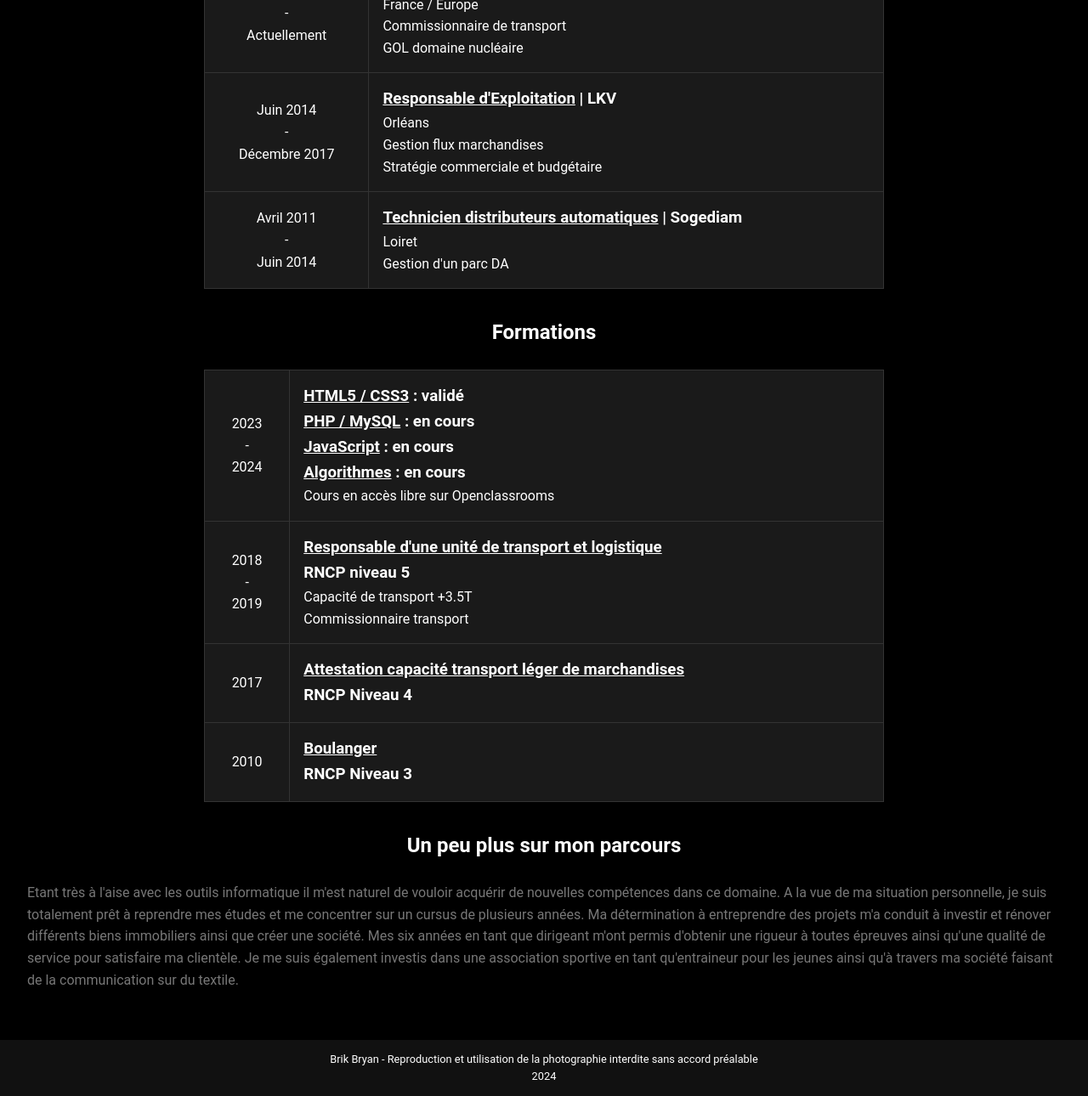
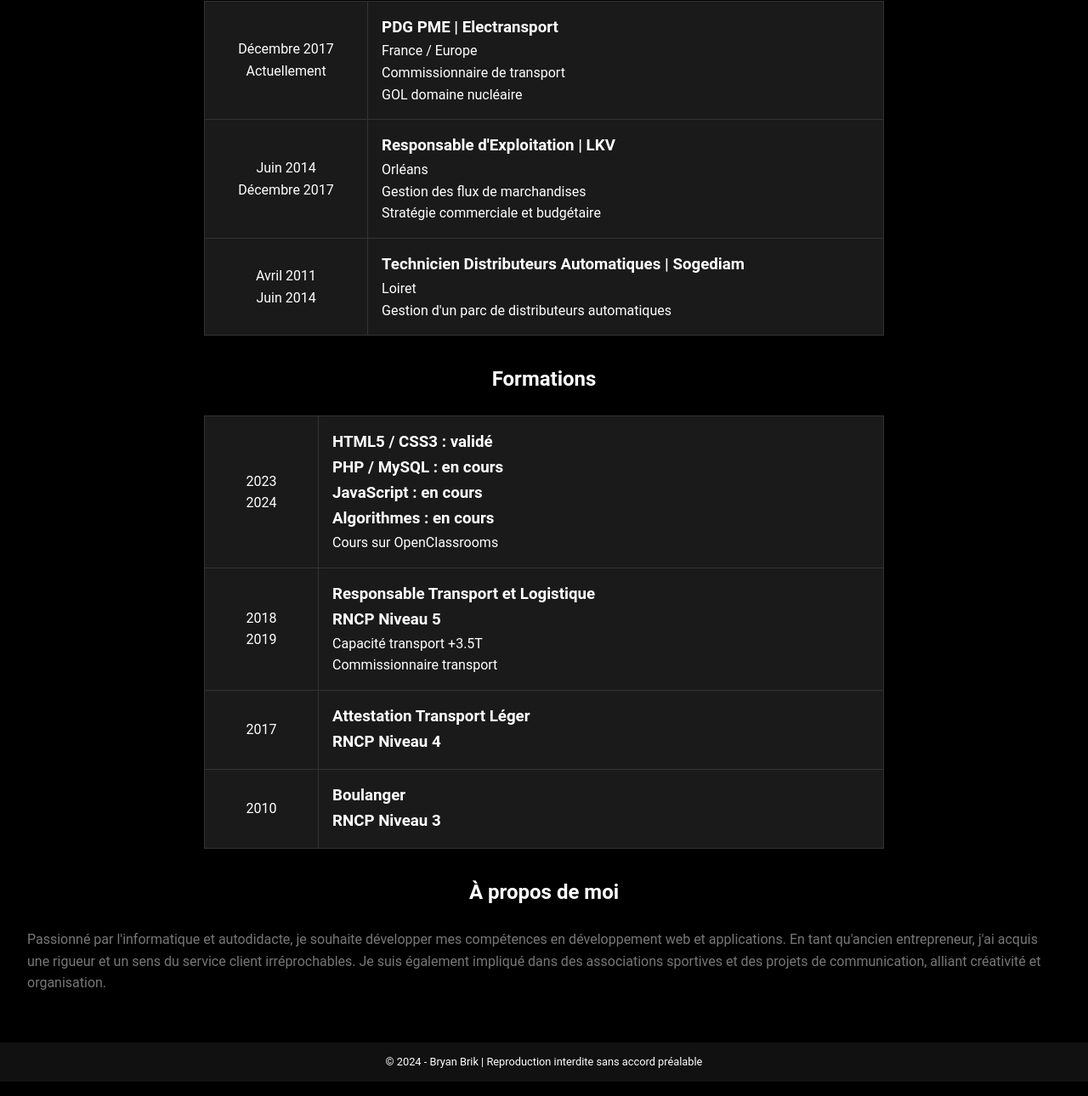
Before and after one commit to BrB93/BB.github.io, a plain HTML site: page index.html in a window 1280 px wide. Shown: the part 523-1813 px from the top of the page at 85% size. Drawn offline with Linux system fonts and the light colour scheme.

Commit message:
Update index.html

```diff
--- a/index.html
+++ b/index.html
@@ -4,9 +4,10 @@
 <head>
   <meta charset="UTF-8">
   <meta name="viewport" content="width=device-width, initial-scale=1.0">
-    <title>CV BRIK Bryan</title>
+  <meta name="description" content="Portfolio de Bryan Brik - Recherche d'alternance en développement web et applications. Découvrez mon parcours, mes compétences et mes coordonnées.">
+  <title>Portfolio | Bryan Brik</title>
   <link rel="stylesheet" href="style.css">
-
+  <link rel="stylesheet" href="https://cdnjs.cloudflare.com/ajax/libs/font-awesome/6.0.0/css/all.min.css">
 </head>
 
 <body>
@@ -14,151 +15,110 @@
 <header>
   <nav>
     <div class="navmain">
-                <div class="expp"><a href="#exper"> Experiences Professionnelles</a></div>
-                <div class="formm"><a href="#forma"> Formations</a></div>
-                <div class="aprop"><a href="#aprop"> A Propos</a></div>
-                <div class="Contact"><a href="#cont"> Contact </a></div>
-
+      <a href="#exper" class="nav-link">Expériences Professionnelles</a>
+      <a href="#forma" class="nav-link">Formations</a>
+      <a href="#aprop" class="nav-link">À Propos</a>
+      <a href="#cont" class="nav-link">Contact</a>
     </div>
-            <div class="brypp"><img src="images/Bryan.png" alt="bryan" class="pp">
+    <div class="header-main">
+      <img src="images/Bryan.png" alt="Photo de Bryan Brik" class="pp">
       <div>
-                    <h1 class="titreprincipal">BRIK BRYAN <br> <br><u>ALTERNANCE DEVELOPPEUR WEB / APPLICATIONS</u>
-                        <br> <br>septembre 2024
-                    </h1>
+        <h1>BRIK BRYAN</h1>
+        <h2><u>Recherche d'alternance</u> <br> Développeur Web / Applications</h2>
+        <p>Disponible dès septembre 2024</p>
       </div>
     </div>
+  </nav>
+</header>
 
-        </nav>
-        <section>
-            <div id="cont" class="conteneur">
-                <div class="box">30 ans <br>1er février 1993</div>
-                <div class="box">0652974610</div>
-                <div class="box"><a class="mail" href="mailto:bryanbrik@gmail.com">bryanbrik@gmail.com</a></div>
-                <div class="box">920 rue de Verdun <br>45160 St Hilaire St Mesmin</div>
-                <div class="box">Permis B / A2</div>
-
+<main>
+  <section id="cont" class="contact">
+    <div class="conteneur">
+      <div class="box">30 ans<br>1er février 1993</div>
+      <div class="box">📞 0652974610</div>
+      <div class="box"><a href="mailto:bryanbrik@gmail.com" class="mail">✉️ bryanbrik@gmail.com</a></div>
+      <div class="box">📍 920 rue de Verdun<br>45160 St Hilaire St Mesmin</div>
+      <div class="box">🚗 Permis B / A2</div>
     </div>
   </section>
 
-    </header>
-
-
-
-
-    <main>
-        <section id="exper" class="exper" Experiences Professionnelles>
-            <caption>
+  <section id="exper" class="exper">
     <h2>Expériences Professionnelles</h2>
-            </caption>
     <table class="tab">
       <tr>
-                    <td class="date">Décembre 2017 <br>- <br> Actuellement</td>
+        <td class="date">Décembre 2017<br>Actuellement</td>
         <td>
-                        <h3><u>PDG PME</u> | Electransport</h3>
-                        <p class="localisation">France / Europe </p>
-                        <p>Commissionnaire de transport <br>
-                            GOL domaine nucléaire</p>
+          <h3>PDG PME | Electransport</h3>
+          <p class="localisation">France / Europe</p>
+          <p>Commissionnaire de transport<br>GOL domaine nucléaire</p>
         </td>
       </tr>
       <tr>
-                    <td class="date">Juin 2014 <br>- <br> Décembre 2017</td>
+        <td class="date">Juin 2014<br>Décembre 2017</td>
         <td>
-                        <h3><u>Responsable d'Exploitation</u> | LKV</h3>
-                        <p class="localisation">Orléans<p>
-                        <p>Gestion flux marchandises <br>
-                            Stratégie commerciale et budgétaire</p>
+          <h3>Responsable d'Exploitation | LKV</h3>
+          <p class="localisation">Orléans</p>
+          <p>Gestion des flux de marchandises<br>Stratégie commerciale et budgétaire</p>
         </td>
-
       </tr>
       <tr>
-                    <td class="date">Avril 2011 <br> - <br> Juin 2014</td>
+        <td class="date">Avril 2011<br>Juin 2014</td>
         <td>
-                        <h3><u>Technicien distributeurs automatiques</u> | Sogediam</h3>
+          <h3>Technicien Distributeurs Automatiques | Sogediam</h3>
           <p class="localisation">Loiret</p>
-                        <p>Gestion d'un parc DA</p>
+          <p>Gestion d'un parc de distributeurs automatiques</p>
         </td>
-
       </tr>
-
     </table>
-
   </section>
 
-        <section id="forma" class="forma" Formations>
-            <caption>
+  <section id="forma" class="forma">
     <h2>Formations</h2>
-            </caption>
     <table class="tab">
       <tr>
-                    <td class="date">2023 <br>- <br> 2024</td>
+        <td class="date">2023<br>2024</td>
         <td>
-                        <h3><u>HTML5 / CSS3</u> : validé</h3>
-                        <h3><u>PHP / MySQL</u> : en cours</h3>
-                        <h3><u>JavaScript</u> : en cours</h3>
-                        <h3><u>Algorithmes</u> : en cours</h3>
-
-                        <p>Cours en accès libre sur Openclassrooms</p>
+          <h3>HTML5 / CSS3 : validé</h3>
+          <h3>PHP / MySQL : en cours</h3>
+          <h3>JavaScript : en cours</h3>
+          <h3>Algorithmes : en cours</h3>
+          <p>Cours sur OpenClassrooms</p>
         </td>
-
       </tr>
-
-
       <tr>
-                    <td class="date">2018 <br>- <br> 2019</td>
+        <td class="date">2018<br>2019</td>
         <td>
-                        <h3><u>Responsable d'une unité de transport et logistique</u> <br>
-                            RNCP niveau 5</h3>
-
-                        <p>Capacité de transport +3.5T <br>
-                            Commissionnaire transport</p>
+          <h3>Responsable Transport et Logistique<br>RNCP Niveau 5</h3>
+          <p>Capacité transport +3.5T<br>Commissionnaire transport</p>
         </td>
-
       </tr>
-
-
       <tr>
         <td class="date">2017</td>
         <td>
-                        <h3><u>Attestation capacité transport léger de marchandises</u> <br>
-                            RNCP Niveau 4</h3>
+          <h3>Attestation Transport Léger<br>RNCP Niveau 4</h3>
         </td>
-
       </tr>
-
-
       <tr>
         <td class="date">2010</td>
         <td>
-                        <h3><u>Boulanger</u><br>
-                            RNCP Niveau 3</h3>
+          <h3>Boulanger<br>RNCP Niveau 3</h3>
         </td>
-
       </tr>
     </table>
+  </section>
 
-        </section>
   <section id="aprop" class="aprop">
-            <h2 class="titreap">Un peu plus sur mon parcours</h2>
-            <p> Etant très à l'aise avec les outils informatique il m'est naturel de vouloir acquérir de nouvelles
-                compétences dans ce domaine. A la vue de ma situation personnelle, je suis totalement prêt à reprendre
-                mes études et me concentrer sur un
-                cursus de plusieurs années. Ma détermination à entreprendre des projets m'a conduit à investir et
-                rénover différents biens immobiliers ainsi que créer une société.
-                Mes six années en tant que dirigeant m'ont permis d'obtenir une rigueur à toutes épreuves
-                ainsi qu'une
-                qualité de service pour satisfaire ma clientèle.
-                Je me suis également investis dans une association sportive en tant qu'entraineur pour les jeunes ainsi
-                qu'à travers ma société faisant de la communication sur du textile.
-
-
+    <h2>À propos de moi</h2>
+    <p>
+      Passionné par l'informatique et autodidacte, je souhaite développer mes compétences en développement web et applications.
+      En tant qu'ancien entrepreneur, j'ai acquis une rigueur et un sens du service client irréprochables.
+      Je suis également impliqué dans des associations sportives et des projets de communication, alliant créativité et organisation.
     </p>
   </section>
+</main>
 
-
-    </main>
 <footer>
-        <p>Brik Bryan -  Reproduction et utilisation de la photographie interdite sans accord préalable <br>2024</p>
-
+  <p>&copy; 2024 - Bryan Brik | Reproduction interdite sans accord préalable</p>
 </footer>
 
 </body>
```
Lines whose indentation alone changed are shown as unchanged.
